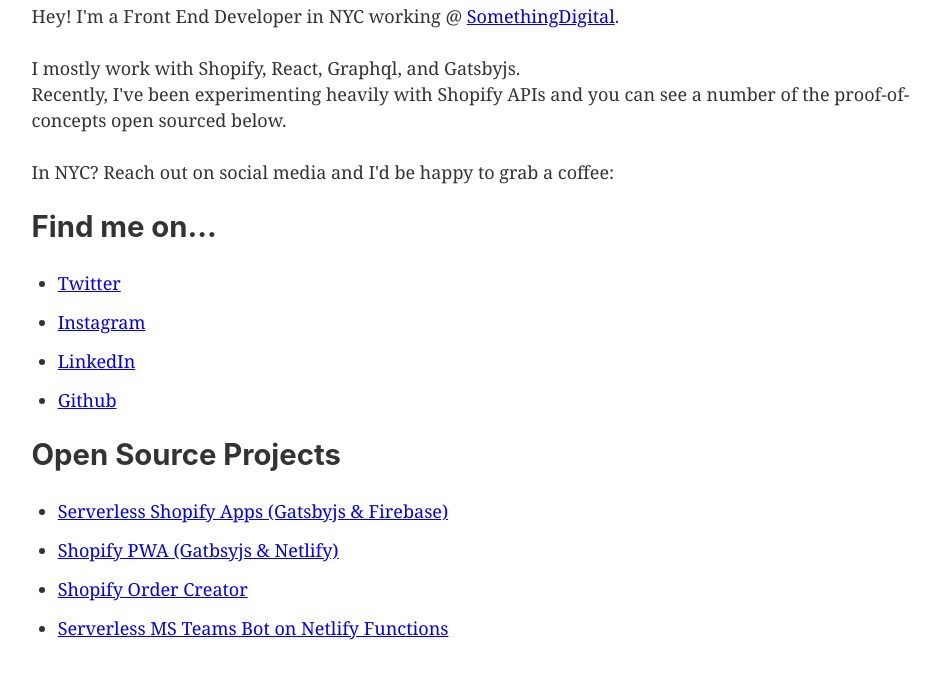
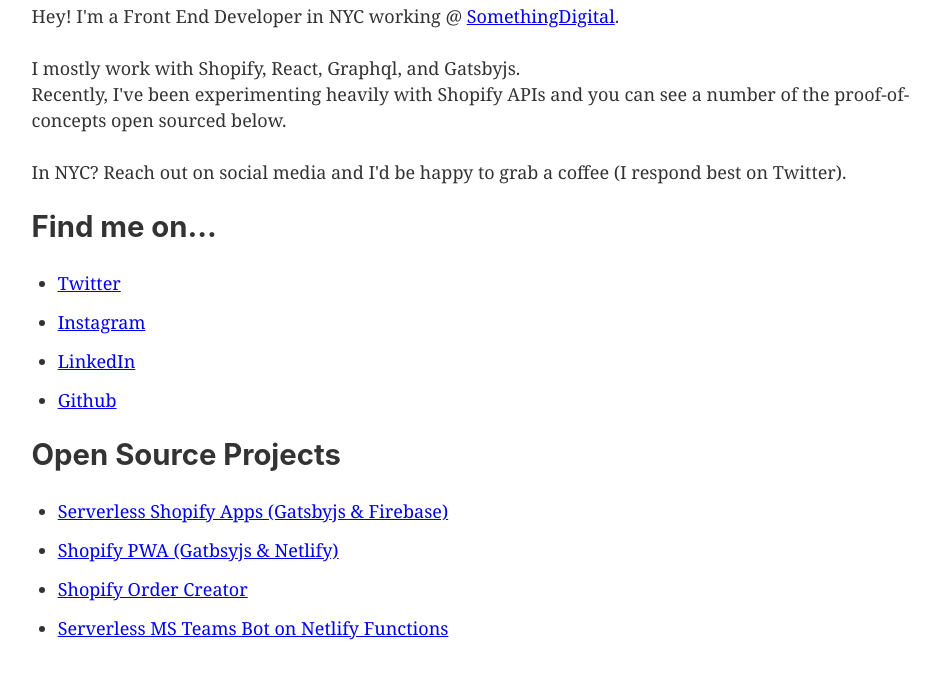
Before and after one commit to gil--/gilgreenberg.com, a Gatsby site: page / in a window 1280 px wide. Shown: the part 118-796 px from the top of the page, without its empty margins (148-1088 px from the left). Built offline with nearby package versions, Linux system fonts and the light colour scheme; Gatsby itself is replaced by a stand-in of ours.

Commit message:
Add note about Twitter...

```diff
--- a/src/pages/index.js
+++ b/src/pages/index.js
@@ -12,7 +12,7 @@
     <p>Hey! I'm a Front End Developer in NYC working @ <a href="//somethingdigital.com" target="_blank">SomethingDigital</a>.</p>
     <p>I mostly work with Shopify, React, Graphql, and Gatsbyjs.
     <br />Recently, I've been experimenting heavily with Shopify APIs and you can see a number of the proof-of-concepts open sourced below.</p>
-    <p>In NYC? Reach out on social media and I'd be happy to grab a coffee:</p>
+    <p>In NYC? Reach out on social media and I'd be happy to grab a coffee (I respond best on Twitter).</p>
     <h2>Find me on...</h2>
     <ul>
       <li><a href="//www.twitter.com/gilgnyc" target="_blank">Twitter</a></li>
```
